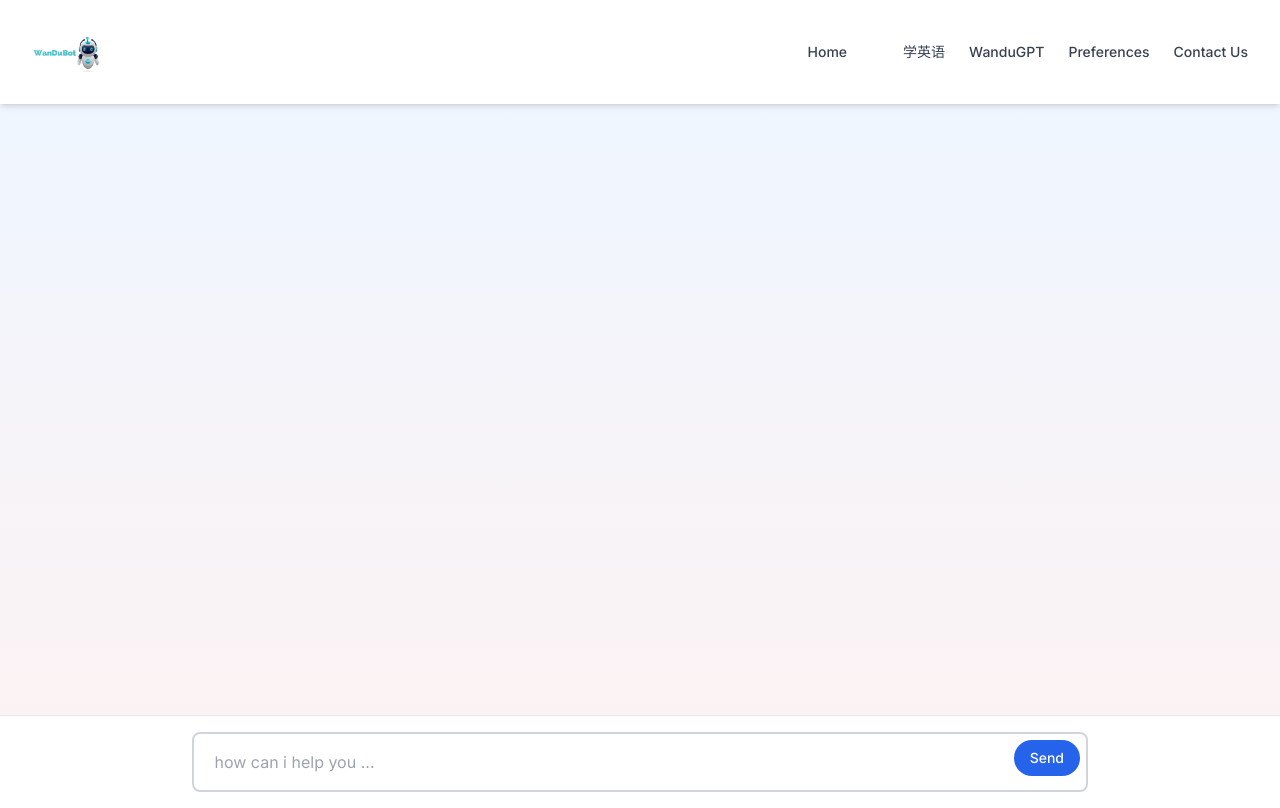
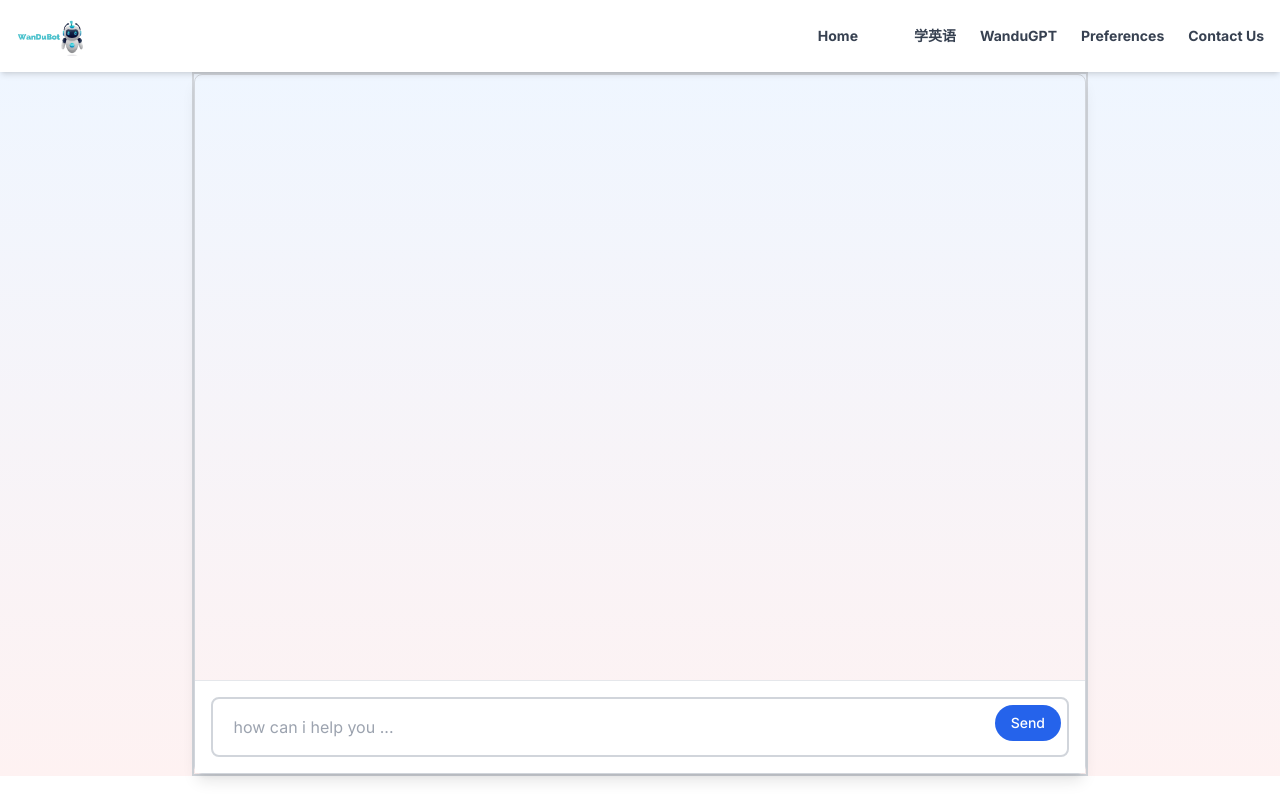
Before and after one commit to gelftheshot/wandugpt, a Next.js app in the folder frontend/: page / in a window 1280 px wide. Built offline with nearby package versions, Linux system fonts and the light colour scheme.

Commit message:
updating some ui

```diff
--- a/frontend/app/page.jsx
+++ b/frontend/app/page.jsx
@@ -3,8 +3,8 @@ import Chat from '../components/chat'
 import Header from '../components/Navbar'
 const AskAIPage = () => {
   return (
-    <div className="h-[calc(100vh-6rem)] bg-gradient-to-b from-blue-50 to-red-50">
-      <div className="h-full w-full">
+    <div className="h-[calc(100vh-6rem)] bg-gradient-to-b from-blue-50 to-red-50 flex items-center justify-center">
+      <div className="h-full w-full max-w-4xl border-2 border-gray-300">
         <Chat />
       </div>
     </div>
--- a/frontend/components/Navbar.jsx
+++ b/frontend/components/Navbar.jsx
@@ -8,7 +8,7 @@ const Header = () => {
 
     return (
         <header className="bg-white shadow-md relative w-full z-100">
-            <div className="flex items-center justify-between p-4 md:p-8 max-w-screen-xl mx-auto">
+            <div className="flex items-center justify-between p-2 md:p-4 max-w-screen-xl mx-auto">
                 {/* Logo */}
                 <div className="flex-1">
                     <Link href="https://wandubot.com/" className="py-2">
@@ -24,19 +24,19 @@ const Header = () => {
 
                 {/* Navigation */}
                 <nav className={`flex-1 ${menuActive ? 'block' : 'hidden'} md:flex items-center justify-end space-x-6`}>
-                    <Link href="https://wandubot.com/" className="text-sm text-gray-700 font-medium mr-8">
+                    <Link href="https://wandubot.com/" className="text-sm text-gray-700 font-bold mr-8">
                         Home
                     </Link>
-                    <Link href="https://wandubot.com/learn-chinese" className="text-sm text-gray-700 font-medium mr-8">
+                    <Link href="https://wandubot.com/learn-chinese" className="text-sm text-gray-700 font-bold mr-8">
                         学英语
                     </Link>
-                    <Link href="https://ai.wandubot.com" className="text-sm text-gray-700 font-medium mr-8">
+                    <Link href="https://ai.wandubot.com" className="text-sm text-gray-700 font-bold mr-8">
                         WanduGPT
                     </Link>
-                    <Link href="https://wandubot.com/preferences" className="text-sm text-gray-700 font-medium mr-8">
+                    <Link href="https://wandubot.com/preferences" className="text-sm text-gray-700 font-bold mr-8">
                         Preferences
                     </Link>
-                    <Link href="https://wandubot.com/contact" className="text-sm text-gray-700 font-medium mr-8">
+                    <Link href="https://wandubot.com/contact" className="text-sm text-gray-700 font-bold mr-8">
                         Contact Us
                     </Link>
                 </nav>
@@ -53,19 +53,19 @@ const Header = () => {
             {/* Mobile Menu */}
             <div className={`absolute top-full left-0 right-0 bg-white p-4 shadow-md ${menuActive ? 'block' : 'hidden'} md:hidden`}>
                 <nav className="flex flex-col">
-                    <Link href="https://wandubot.com/" className="text-sm text-gray-700 font-medium py-2 border-b border-gray-200">
+                    <Link href="https://wandubot.com/" className="text-sm text-gray-700 font-bold py-2 border-b border-gray-200">
                         Home
                     </Link>
-                    <Link href="https://wandubot.com/learn-chinese" className="text-sm text-gray-700 font-medium py-2 border-b border-gray-200">
+                    <Link href="https://wandubot.com/learn-chinese" className="text-sm text-gray-700 font-bold py-2 border-b border-gray-200">
                         学英语
                     </Link>
-                    <Link href="https://ai.wandubot.com" className="text-sm text-gray-700 font-medium py-2 border-b border-gray-200">
+                    <Link href="https://ai.wandubot.com" className="text-sm text-gray-700 font-bold py-2 border-b border-gray-200">
                         WanduGPT
                     </Link>
-                    <Link href="https://wandubot.com/preferences" className="text-sm text-gray-700 font-medium py-2 border-b border-gray-200">
+                    <Link href="https://wandubot.com/preferences" className="text-sm text-gray-700 font-bold py-2 border-b border-gray-200">
                         Preferences
                     </Link>
-                    <Link href="https://wandubot.com/contact" className="text-sm text-gray-700 font-medium py-2">
+                    <Link href="https://wandubot.com/contact" className="text-sm text-gray-700 font-bold py-2">
                         Contact Us
                     </Link>
                 </nav>
--- a/frontend/components/chat.jsx
+++ b/frontend/components/chat.jsx
@@ -80,7 +80,8 @@ const Chat = () => {
   }, [chatMessages]);
 
   return (
-    <div className="flex flex-col h-full">
+    <div className="flex flex-col h-full items-center justify-center">
+      <div className="flex flex-col h-full w-full max-w-4xl mx-4 border border-gray-300 rounded-lg shadow-lg">
         <div
           ref={chatWindowRef}
           className="flex-1 overflow-y-auto p-4 space-y-4"
@@ -110,6 +111,7 @@ const Chat = () => {
           </form>
         </div>
       </div>
+    </div>
   );
 };
 
--- a/frontend/components/message.jsx
+++ b/frontend/components/message.jsx
@@ -7,7 +7,7 @@ const Message = ({ role, content }) => {
   const thinkingDots = '.'.repeat((Date.now() / 500) % 4);
 
   return (
-    <div className={`flex flex-col ${role === 'user' ? 'items-end' : 'items-start'}`}>
+    <div className={`flex flex-col ${role === 'user' ? 'items-end' : 'items-start'} mx-4`}>
       <div className={`flex items-center mb-2 ${role === 'user' ? 'flex-row-reverse' : ''}`}>
         {role === 'user' ?
           <IoIosPerson className="text-2xl text-blue-600 ml-2" /> :
```
Lines whose indentation alone changed are shown as unchanged.
